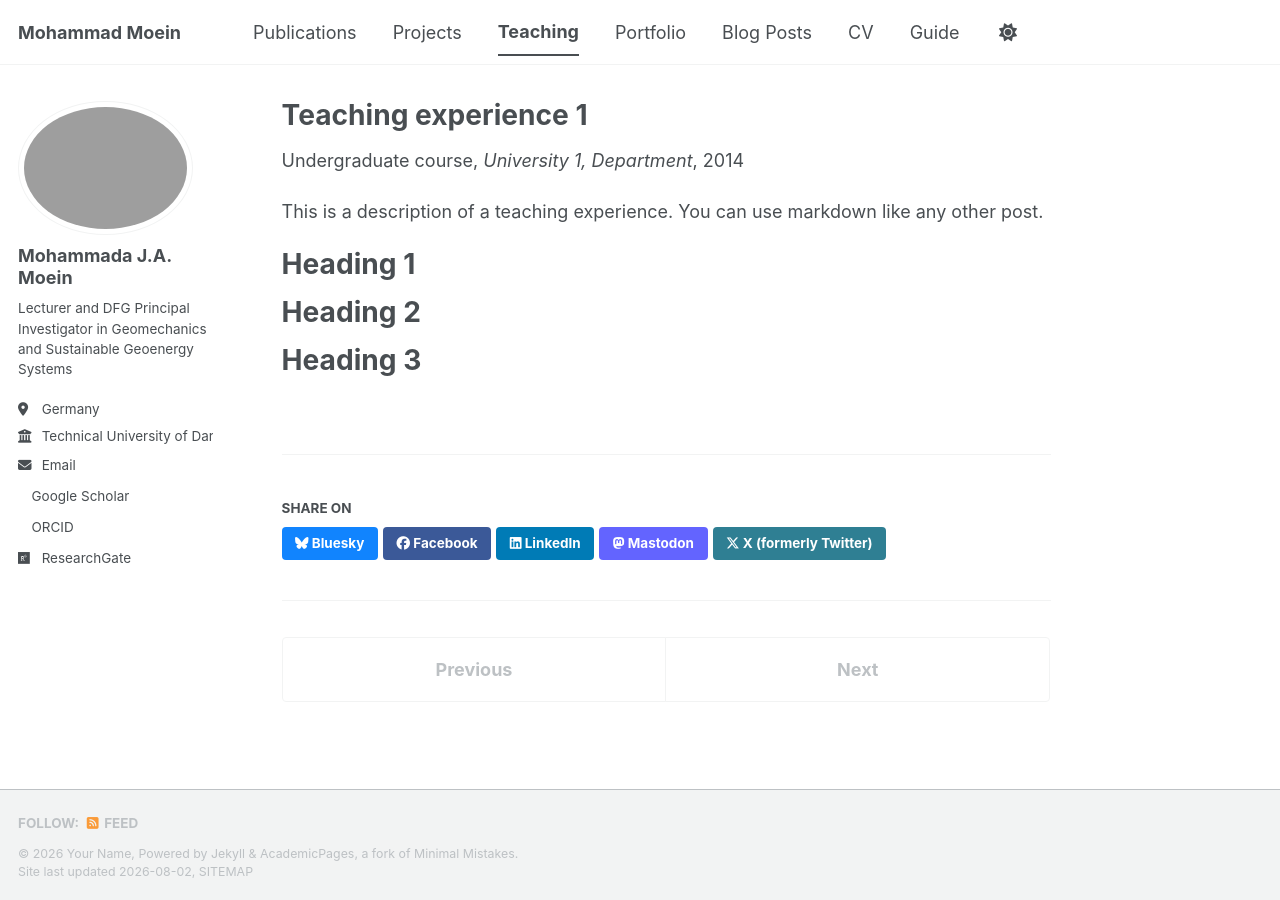
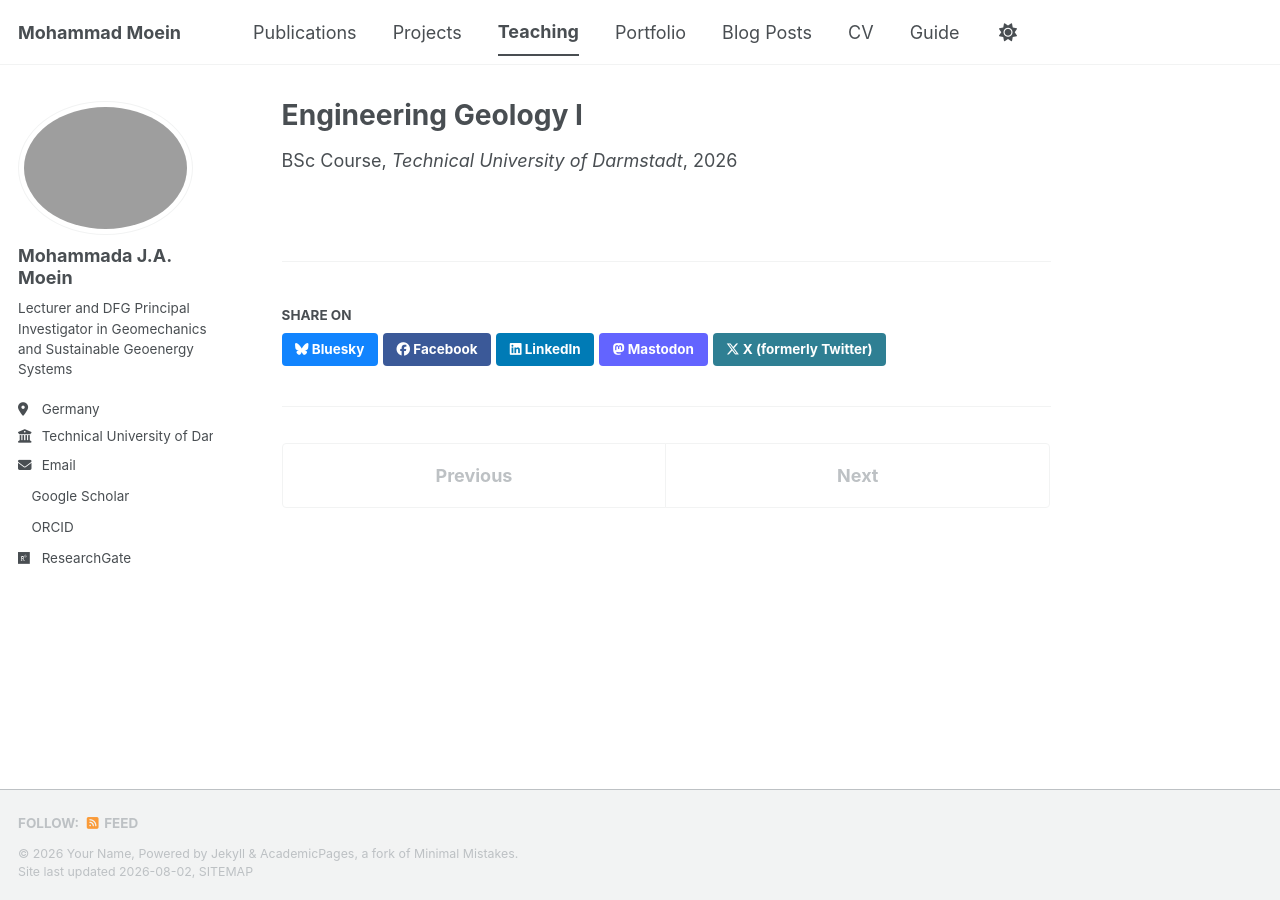
Before and after one commit to mjamoein/mjamoein.github.io, a Jekyll site: the page built from _teaching/2014-spring-teaching-1.md, in a window 1280 px wide. Built offline with Jekyll 4.4.1, drawn with Linux system fonts in a browser that asks for light colours; a style sheet for code colours, icons or effects is not loaded.

Commit message:
Update 2014-spring-teaching-1.md

```diff
--- a/_teaching/2014-spring-teaching-1.md
+++ b/_teaching/2014-spring-teaching-1.md
@@ -1,20 +1,8 @@
 ---
-title: "Teaching experience 1"
+title: "Engineering Geology I"
 collection: teaching
-type: "Undergraduate course"
-permalink: /teaching/2014-spring-teaching-1
-venue: "University 1, Department"
-date: 2014-01-01
-location: "City, Country"
+type: "BSc Course"
+permalink: /teaching/engineering-geology/
+venue: "Technical University of Darmstadt"
+date: 2026-04-01
 ---
-
-This is a description of a teaching experience. You can use markdown like any other post.
-
-Heading 1
-======
-
-Heading 2
-======
-
-Heading 3
-======
```
